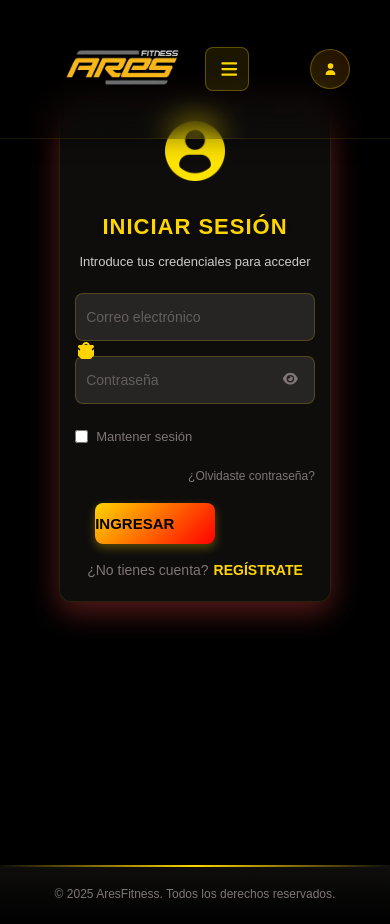
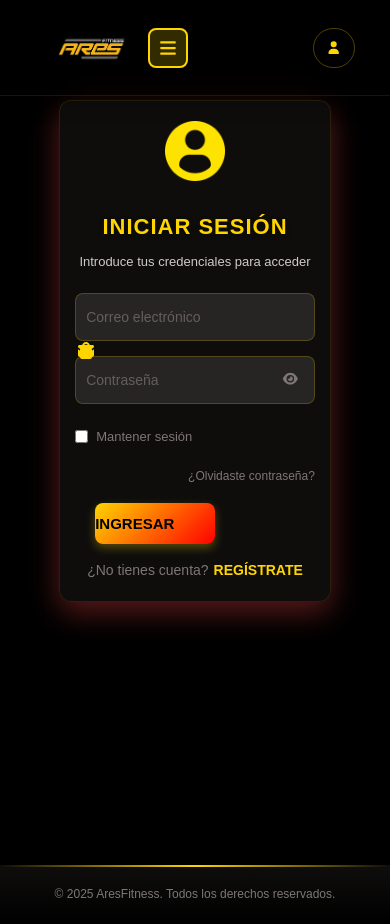
Before and after one commit to Ale-17-pe/Ares-FrontEnd, a React (Vite) app: page /login in a window 390 px wide. Built offline with nearby package versions, Linux system fonts and the light colour scheme; no server answers.

Commit message:
responsive

```diff
--- a/src/components/Header.css
+++ b/src/components/Header.css
@@ -1,11 +1,10 @@
-    /* src/components/Header.css */
-
 /* ANIMACIONES */
 @keyframes fadeIn {
     from {
         opacity: 0;
         transform: translateY(20px);
     }
+
     to {
         opacity: 1;
         transform: translateY(0);
@@ -17,6 +16,7 @@
         transform: translateX(-50px);
         opacity: 0;
     }
+
     to {
         transform: translateX(0);
         opacity: 1;
@@ -27,9 +27,11 @@
     0% {
         box-shadow: 0 0 10px rgba(255, 215, 0, 0.3);
     }
+
     50% {
         box-shadow: 0 0 20px rgba(255, 215, 0, 0.6);
     }
+
     100% {
         box-shadow: 0 0 10px rgba(255, 215, 0, 0.3);
     }
@@ -40,6 +42,7 @@
         opacity: 0;
         transform: translateY(30px);
     }
+
     to {
         opacity: 1;
         transform: translateY(0);
@@ -51,6 +54,7 @@
         opacity: 0;
         transform: translateX(-50px);
     }
+
     to {
         opacity: 1;
         transform: translateX(0);
@@ -62,6 +66,7 @@
         opacity: 0;
         transform: translateX(50px);
     }
+
     to {
         opacity: 1;
         transform: translateX(0);
@@ -70,29 +75,46 @@
 
 /* HEADER PRINCIPAL */
 .main-header {
-        background: linear-gradient(135deg, rgba(0, 0, 0, 0.275) 0%, rgba(20, 20, 20, 0) 100%) !important;
-        padding: 15px 40px;
-        position: fixed;
-        top: 0;
-        left: 0;
-        right: 0;
-        z-index: 1000;
-        box-shadow: 0 4px 20px rgba(0, 0, 0, 0.3);
-        backdrop-filter: blur(15px);
-        border-bottom: 1px solid rgba(255, 215, 0, 0.1);
-        opacity: 0;
-        animation: slideUp 0.8s ease-out 0.2s forwards;
+    all: unset;
+    display: block !important;
+    position: fixed !important;
+    top: 0 !important;
+    left: 0 !important;
+    right: 0 !important;
+    width: 100% !important;
+    height: auto !important;
+    min-height: 70px !important;
+    background: linear-gradient(135deg, rgba(0, 0, 0, 0) 0%, rgba(20, 20, 20, 0) 100%) !important;
+    padding: 15px 20px !important;
+    z-index: 10000 !important;
+    box-shadow: 0 4px 20px rgba(0, 0, 0, 0.3) !important;
+    backdrop-filter: blur(15px) !important;
+    border-bottom: 1px solid rgba(255, 215, 0, 0.1) !important;
+    box-sizing: border-box !important;
 }
 
 .header-container {
-        display: flex;
-        justify-content: space-between;
-        align-items: center;
-        max-width: 1400px;
-        margin: 0 auto;
+    display: flex !important;
+    justify-content: space-between !important;
+    align-items: center !important;
+    width: 100% !important;
+    max-width: 1400px !important;
+    margin: 0 auto !important;
+    height: auto !important;
+}
+
+.logo-container {
+    display: flex !important;
+    align-items: center !important;
+    z-index: 10001 !important;
 }
 
 /* LOGO */
+.logo-container img {
+    height: 45px !important;
+    transition: all 0.3s ease;
+}
+
 
 .logo-container span {
     color: #ffd500;
@@ -108,6 +130,13 @@
     font-weight: bold;
 }
 
+.logo-container a {
+    display: flex;
+    align-items: center;
+    text-decoration: none;
+    transition: all 0.3s ease;
+}
+
 .logo-container a:hover {
     transform: translateY(-2px);
 }
@@ -118,12 +147,11 @@
 
 /* NAVEGACIÓN PRINCIPAL */
 .main-nav ul {
-        display: flex;
-        list-style: none;
-        margin: 0;
-        padding: 0;
-        align-items: center;
-        gap: 10px;
+    display: flex !important;
+    list-style: none !important;
+    margin: 0 !important;
+    padding: 0 !important;
+    gap: 15px !important;
 }
 
 .main-nav ul li {
@@ -132,26 +160,41 @@
     animation: fadeIn 0.6s ease-out forwards;
 }
 
-    .main-nav ul li:nth-child(1) { animation-delay: 0.3s; }
-    .main-nav ul li:nth-child(2) { animation-delay: 0.4s; }
-    .main-nav ul li:nth-child(3) { animation-delay: 0.5s; }
-    .main-nav ul li:nth-child(4) { animation-delay: 0.6s; }
-    .main-nav ul li:nth-child(5) { animation-delay: 0.7s; }
+.main-nav ul li:nth-child(1) {
+    animation-delay: 0.3s;
+}
+
+.main-nav ul li:nth-child(2) {
+    animation-delay: 0.4s;
+}
+
+.main-nav ul li:nth-child(3) {
+    animation-delay: 0.5s;
+}
+
+.main-nav ul li:nth-child(4) {
+    animation-delay: 0.6s;
+}
+
+.main-nav ul li:nth-child(5) {
+    animation-delay: 0.7s;
+}
 
 .main-nav ul li a {
-        text-decoration: none;
+    text-decoration: none !important;
     color: #ffd500 !important;
     font-weight: 600;
     font-size: 15px;
-        padding: 12px 20px;
+    padding: 10px 15px !important;
     position: relative;
-        transition: all 0.3s ease;
+    transition: all 0.3s ease !important;
+    ;
     letter-spacing: 0.5px;
     display: flex;
     align-items: center;
     gap: 8px;
-        border-radius: 8px;
-        background: rgba(255, 215, 0, 0.05);
+    border-radius: 5px !important;
+    background: rgba(255, 217, 0, 0);
     border: 1px solid transparent;
 }
 
@@ -187,9 +230,9 @@
 
 /* ACCIONES DE USUARIO */
 .header-actions {
-        display: flex;
-        align-items: center;
-        gap: 15px;
+    display: flex !important;
+    align-items: center !important;
+    z-index: 10001 !important;
 }
 
 .user-menu {
@@ -199,13 +242,13 @@
 .user-btn {
     background: linear-gradient(45deg, rgba(255, 215, 0, 0.15), rgba(255, 107, 0, 0.15));
     color: #ffd500 !important;
-        border: 1px solid rgba(255, 215, 0, 0.3);
-        padding: 12px 24px;
-        border-radius: 25px;
-        cursor: pointer;
-        display: flex;
-        align-items: center;
-        gap: 10px;
+    border: 1px solid rgba(255, 215, 0, 0.3) !important;
+    padding: 10px 20px !important;
+    border-radius: 20px !important;
+    cursor: pointer !important;
+    display: flex !important;
+    align-items: center !important;
+    gap: 8px !important;
     font-weight: 600;
     transition: all 0.3s ease;
     font-size: 14px;
@@ -251,6 +294,10 @@
     transition: transform 0.3s ease;
 }
 
+.dropdown-arrow.rotate {
+    transform: rotate(180deg);
+}
+
 .user-btn:hover .dropdown-arrow {
     transform: translateY(2px);
 }
@@ -260,9 +307,9 @@
     position: absolute;
     top: calc(100% + 10px);
     right: 0;
-        background: rgba(10, 10, 10, 0.95);
+    background: rgba(10, 10, 10, 0);
     border-radius: 12px;
-        box-shadow: 0 10px 40px rgba(0, 0, 0, 0.6);
+    box-shadow: 0 10px 40px rgba(0, 0, 0, 0);
     width: 240px;
     padding: 15px 0;
     display: none;
@@ -337,19 +384,18 @@
 
 /* BOTÓN MENÚ MÓVIL */
 .mobile-menu-btn {
-        display: none;
-        background: rgba(255, 215, 0, 0.1);
-        border: 1px solid rgba(255, 215, 0, 0.3);
-        color: #ffd500;
-        font-size: 20px;
-        cursor: pointer;
-        padding: 12px;
-        border-radius: 8px;
-        transition: all 0.3s ease;
-        width: 48px;
-        height: 48px;
-        justify-content: center;
-        align-items: center;
+    display: none !important;
+    background: rgba(255, 215, 0, 0.2) !important;
+    border: 2px solid #ffd500 !important;
+    color: #ffd500 !important;
+    font-size: 20px !important;
+    cursor: pointer !important;
+    padding: 10px !important;
+    border-radius: 8px !important;
+    width: 45px !important;
+    height: 45px !important;
+    z-index: 10002 !important;
+    position: relative !important;
 }
 
 .mobile-menu-btn:hover {
@@ -366,17 +412,77 @@
     margin-top: 30px;
     padding-top: 20px;
     border-top: 1px solid rgba(255, 215, 0, 0.1);
+    width: 100%;
 }
 
 .mobile-auth-buttons {
     display: flex;
     flex-direction: column;
     gap: 10px;
+    width: 100%;
+}
+
+.mobile-auth-buttons li {
+    list-style: none;
+    width: 100%;
+    margin: 0;
+    padding: 0;
+}
+
+.mobile-auth-buttons li a {
+    display: flex !important;
+    align-items: center !important;
+    gap: 12px !important;
+    padding: 16px 20px !important;
+    color: #ffd500 !important;
+    text-decoration: none !important;
+    font-weight: 600 !important;
+    font-size: 16px !important;
+    border-radius: 10px !important;
+    border: 1px solid rgba(255, 215, 0, 0.1) !important;
+    background: rgba(255, 215, 0, 0.05) !important;
+    transition: all 0.3s ease !important;
+    width: 100% !important;
+    box-sizing: border-box !important;
+}
+
+.mobile-auth-buttons li a:hover {
+    background: rgba(255, 215, 0, 0.15) !important;
+    border-color: rgba(255, 215, 0, 0.3) !important;
+    transform: translateY(-2px) !important;
+    box-shadow: 0 5px 15px rgba(255, 215, 0, 0.2) !important;
 }
 
 .btn-login-mobile,
-    .btn-register-mobile,
-    .btn-dashboard-mobile,
+.btn-register-mobile {
+    padding: 16px 20px !important;
+    border-radius: 10px !important;
+    text-decoration: none !important;
+    font-weight: 600 !important;
+    text-align: center !important;
+    display: flex !important;
+    align-items: center !important;
+    justify-content: center !important;
+    gap: 10px !important;
+    font-size: 15px !important;
+    transition: all 0.3s ease !important;
+    width: 100% !important;
+    box-sizing: border-box !important;
+    margin-top: 10px !important;
+}
+
+.btn-dashboard-mobile {
+    background: linear-gradient(45deg, #ffd500, #ff6b00) !important;
+    color: #000 !important;
+    border: none !important;
+}
+
+.btn-register-mobile {
+    background: transparent !important;
+    color: #ffd500 !important;
+    border: 2px solid #ffd500 !important;
+}
+
 .btn-logout-mobile {
     padding: 15px 20px;
     border-radius: 10px;
@@ -392,9 +498,9 @@
 }
 
 .btn-login-mobile {
-        background: linear-gradient(45deg, #ffd500, #ff6b00);
+    background: linear-gradient(45deg, #ffd500, #ff6b00) !important;
     color: #000 !important;
-        border: none;
+    border: none !important;
 }
 
 .btn-register-mobile {
@@ -407,6 +513,12 @@
     background: linear-gradient(45deg, #007bff, #0056b3);
     color: #fff !important;
     border: none;
+}
+
+.btn-login-mobile:hover,
+.btn-register-mobile:hover {
+    transform: translateY(-2px) !important;
+    box-shadow: 0 5px 15px rgba(0, 0, 0, 0.3) !important;
 }
 
 .btn-logout-mobile {
@@ -441,7 +553,24 @@
     border-radius: 8px;
 }
 
-    /* RESPONSIVE DESIGN */
+/* OVERLAY PARA MÓVIL */
+.menu-overlay {
+    position: fixed;
+    top: 0;
+    left: 0;
+    width: 100%;
+    height: 100%;
+    background: rgba(0, 0, 0, 0.7);
+    z-index: 998;
+    display: none;
+}
+
+.menu-overlay.active {
+    display: block;
+    animation: fadeIn 0.3s ease-out;
+}
+
+/* RESPONSIVE DESIGN - CORREGIDO */
 @media (max-width: 1200px) {
     .header-container {
         padding: 0 20px;
@@ -453,29 +582,47 @@
     }
 }
 
+/* TABLET Y MÓVIL GRANDE */
 @media (max-width: 992px) {
     .main-header {
-            padding: 12px 20px;
+        padding: 10px 15px !important;
+        background: rgba(0, 0, 0, 0) !important;
+    }
+
+    .mobile-menu-btn {
+        display: flex !important;
+        align-items: center !important;
+        justify-content: center !important;
     }
 
     .main-nav {
-            position: fixed;
-            top: 0;
-            right: -100%;
-            width: 85%;
-            max-width: 400px;
-            height: 100vh;
-            background: linear-gradient(135deg, rgba(0, 0, 0, 0.98) 0%, rgba(20, 20, 20, 0.99) 100%);
-            padding: 80px 30px 30px;
-            transition: right 0.4s cubic-bezier(0.4, 0, 0.2, 1);
-            z-index: 999;
-            overflow-y: auto;
-            box-shadow: -5px 0 30px rgba(0, 0, 0, 0.5);
-            border-left: 1px solid rgba(255, 215, 0, 0.1);
+        display: none !important;
+    }
+
+    /* NAVEGACIÓN MÓVIL */
+    .main-nav.active {
+        display: block !important;
+        position: fixed !important;
+        top: 0 !important;
+        right: 0 !important;
+        width: 80% !important;
+        height: 100vh !important;
+        background: rgba(0, 0, 0, 0.98) !important;
+        padding: 80px 20px 20px !important;
+        z-index: 9999 !important;
     }
 
     .main-nav.active {
         right: 0;
+    }
+
+    .main-nav.active ul {
+        flex-direction: column !important;
+        gap: 10px !important;
+    }
+
+    .user-btn span {
+        display: none !important;
     }
 
     .main-nav ul {
@@ -494,7 +641,7 @@
         padding: 18px 20px;
         font-size: 16px;
         border-radius: 10px;
-            border: 1px solid rgba(255, 215, 0, 0.1);
+        border: 1px solid rgba(255, 217, 0, 0);
         margin: 5px 0;
         justify-content: flex-start;
     }
@@ -503,60 +650,57 @@
         display: none;
     }
 
+    /* MOSTRAR ACCIONES MÓVILES */
     .mobile-actions {
         display: flex;
     }
 
+    /* OCULTAR HEADER ACTIONS EN MÓVIL (se muestra en el menú) */
     .header-actions {
         display: none;
     }
 
-        .main-nav.active .header-actions {
-            display: flex;
-            flex-direction: column;
-            width: 100%;
-            margin-top: 20px;
-        }
-
+    /* MOSTRAR BOTÓN MENÚ MÓVIL */
     .mobile-menu-btn {
         display: flex;
-            z-index: 1000;
     }
 
     .logo-container span {
         font-size: 20px;
     }
 
-        .user-btn span {
-            display: none;
+    /* CORRECCIÓN CRÍTICA: Asegurar que el user menu sea visible en móvil */
+    .header-actions.mobile-visible {
+        display: flex !important;
+        flex-direction: column;
+        width: 100%;
+        margin-top: 20px;
     }
 
-        .user-btn {
-            padding: 10px 15px;
-        }
-
+    /* Dropdown en móvil - posición corregida */
     .auth-dropdown {
-            position: fixed;
-            top: auto;
-            bottom: 0;
-            left: 0;
-            width: 100%;
-            border-radius: 20px 20px 0 0;
-            transform: translateY(100%);
+        position: fixed !important;
+        top: auto !important;
+        bottom: 0 !important;
+        left: 0 !important;
+        width: 100% !important;
+        border-radius: 20px 20px 0 0 !important;
+        transform: translateY(100%) !important;
     }
 
     .auth-dropdown.show {
-            transform: translateY(0);
+        transform: translateY(0) !important;
     }
 }
 
+/* MÓVIL PEQUEÑO */
 @media (max-width: 576px) {
     .main-header {
         padding: 10px 15px;
     }
 
     .logo-container img {
-            height: 40px;
+        height: 35px !important;
     }
 
     .logo-container span {
@@ -570,15 +714,103 @@
     }
 
     .mobile-menu-btn {
-            width: 44px;
-            height: 44px;
-            font-size: 18px;
+        width: 40px !important;
+        height: 40px !important;
+        font-size: 18px !important;
     }
 
     .user-btn {
         padding: 8px 12px;
         font-size: 12px;
     }
+
+    .user-btn span {
+        display: inline-block !important;
+    }
+}
+
+/* CORRECCIONES ESPECÍFICAS PARA DISPOSITIVOS MÓVILES */
+@media (max-width: 992px) {
+
+    /* Asegurar que el header actions siempre sea visible en móvil */
+    .header-actions {
+        display: flex !important;
+        position: static !important;
+    }
+
+    .user-btn span {
+        display: inline-block !important;
+    }
+
+    /* Dropdown en móvil - posición corregida */
+    .auth-dropdown {
+        position: absolute !important;
+        top: calc(100% + 10px) !important;
+        right: 0 !important;
+        bottom: auto !important;
+        left: auto !important;
+        width: 240px !important;
+        border-radius: 12px !important;
+        transform: translateY(-10px) scale(0.95) !important;
+    }
+
+    .auth-dropdown.show {
+        transform: translateY(0) scale(1) !important;
+    }
+}
+
+/* iPhone 12 Pro específico */
+@media (max-width: 390px) and (max-height: 844px) {
+    .main-nav {
+        padding: 80px 20px 30px !important;
+    }
+
+    .main-nav ul li a {
+        padding: 16px 18px !important;
+        font-size: 15px !important;
+    }
+
+    .user-btn {
+        padding: 10px 16px !important;
+        font-size: 13px !important;
+    }
+
+    .user-btn span {
+        display: inline-block !important;
+    }
+}
+
+/* Mejoras de touch para móvil */
+@media (hover: none) and (pointer: coarse) {
+    .main-nav ul li a:hover {
+        transform: none;
+        background: rgba(255, 217, 0, 0);
+    }
+
+    .user-btn:hover {
+        transform: none;
+    }
+
+    .mobile-menu-btn:hover {
+        transform: none;
+    }
+
+    .btn-login-mobile:hover,
+    .btn-register-mobile:hover,
+    .btn-dashboard-mobile:hover,
+    .btn-logout-mobile:hover {
+        transform: none;
+    }
+}
+
+/* Scroll suave para iOS */
+.main-nav {
+    -webkit-overflow-scrolling: touch;
+}
+
+/* Prevenir scroll cuando el menú está abierto */
+body.menu-open {
+    overflow: hidden;
 }
 
 /* Utilidades para animaciones */
@@ -597,19 +829,234 @@
     animation: slideInRight 1s ease-out forwards;
 }
 
-    /* Efecto de overlay cuando el menú está abierto */
-    .menu-overlay {
-        position: fixed;
+
+.user-btn {
+    background: rgba(255, 217, 0, 0) !important;
+    color: #ffd500 !important;
+    border: 1px solid rgba(255, 215, 0, 0.3) !important;
+    padding: 10px 20px !important;
+    border-radius: 20px !important;
+    cursor: pointer !important;
+    display: flex !important;
+    align-items: center !important;
+    gap: 8px !important;
+}
+
+/* RESPONSIVE - MÓVIL */
+@media (max-width: 992px) {
+    .main-header {
+        padding: 10px 15px !important;
+        background: rgba(0, 0, 0, 0) !important;
+    }
+
+    .mobile-menu-btn {
+        display: flex !important;
+        align-items: center !important;
+        justify-content: center !important;
+    }
+
+    /* Ocultar navegación desktop en móvil */
+    .main-nav {
+        display: none !important;
+    }
+
+    /* Mostrar navegación móvil cuando está activa */
+    .main-nav.active {
+        display: block !important;
+        position: fixed !important;
+        top: 0 !important;
+        right: 0 !important;
+        width: 80% !important;
+        height: 100vh !important;
+        background: rgb(0, 0, 0) !important;
+        padding: 80px 20px 20px !important;
+        z-index: 9999 !important;
+    }
+
+    .main-nav.active ul {
+        flex-direction: column !important;
+        gap: 10px !important;
+    }
+
+    .user-btn span {
+        display: none !important;
+    }
+}
+
+@media (max-width: 576px) {
+    .logo-container img {
+        height: 35px !important;
+    }
+
+    .mobile-menu-btn {
+        width: 40px !important;
+        height: 40px !important;
+        font-size: 18px !important;
+    }
+}
+
+
+/* RESPONSIVE - Mostrar en móvil */
+@media (max-width: 992px) {
+    .mobile-actions {
+        display: flex !important;
+    }
+
+    /* Asegurar que los enlaces tengan buen espaciado */
+    .mobile-auth-buttons li {
+        margin-bottom: 5px !important;
+    }
+
+    .mobile-auth-buttons li:last-child {
+        margin-bottom: 15px !important;
+    }
+}
+
+/* Móvil pequeño */
+@media (max-width: 576px) {
+    .mobile-auth-buttons li a {
+        padding: 14px 18px !important;
+        font-size: 15px !important;
+    }
+
+    .btn-login-mobile,
+    .btn-register-mobile {
+        padding: 14px 18px !important;
+        font-size: 14px !important;
+    }
+}
+
+/* iPhone 12 Pro específico */
+@media (max-width: 390px) and (max-height: 844px) {
+    .mobile-actions {
+        margin-top: 25px !important;
+        padding-top: 15px !important;
+    }
+
+    .mobile-auth-buttons li a {
+        padding: 12px 16px !important;
+        font-size: 14px !important;
+    }
+}
+
+/* Mejoras de touch para móvil */
+@media (hover: none) and (pointer: coarse) {
+
+    .mobile-auth-buttons li a:hover,
+    .btn-login-mobile:hover,
+    .btn-register-mobile:hover {
+        transform: none !important;
+    }
+
+    .mobile-auth-buttons li a:active,
+    .btn-login-mobile:active,
+    .btn-register-mobile:active {
+        background: rgba(255, 215, 0, 0.2) !important;
+    }
+}
+
+/* RESPONSIVE - MÓVIL */
+@media (max-width: 992px) {
+    .main-header {
+        padding: 10px 15px !important;
+        background: rgba(0, 0, 0, 0) !important;
+    }
+
+    .mobile-menu-btn {
+        display: flex !important;
+        align-items: center !important;
+        justify-content: center !important;
+    }
+
+    /* Ocultar navegación desktop en móvil */
+    .main-nav {
+        display: none !important;
+    }
+
+    /* Mostrar navegación móvil cuando está activa */
+    .main-nav.active {
+        display: flex !important;
+        flex-direction: column !important;
+        position: fixed !important;
+        top: 0 !important;
+        right: 0 !important;
+        width: 80% !important;
+        max-width: 400px !important;
+        height: 100vh !important;
+        background: linear-gradient(135deg,
+                rgba(30, 16, 15, 0.95) 0%,
+                rgba(50, 45, 30, 0.9) 50%, rgba(30, 25, 15, 0.95) 100%) !important;
+        backdrop-filter: blur(20px) saturate(180%) !important;
+        padding: 80px 25px 30px !important;
+        transition: right 0.4s cubic-bezier(0.4, 0, 0.2, 1) !important;
+        z-index: 9999 !important;
+        overflow-y: auto !important;
+        box-shadow: -5px 0 50px rgba(255, 215, 0, 0.2) !important;
+        border-left: 1px solid rgba(255, 215, 0, 0.3) !important;
+        position: relative;
+        overflow: hidden;
+    }
+
+    .main-nav.active::before {
+        content: '';
+        position: absolute;
         top: 0;
         left: 0;
-        width: 100%;
-        height: 100%;
-        background: rgba(0, 0, 0, 0.7);
-        z-index: 998;
-        display: none;
+        right: 0;
+        bottom: 0;
+        background:
+            linear-gradient(90deg,
+                transparent,
+                rgba(255, 215, 0, 0.1),
+                transparent);
+        animation: waveMove 8s ease-in-out infinite;
+        z-index: -1;
     }
 
-    .menu-overlay.active {
-        display: block;
-        animation: fadeIn 0.3s ease-out;
+    .main-nav.active ul {
+        flex-direction: column !important;
+        gap: 10px !important;
     }
+
+    .main-nav.active::after {
+        content: '';
+        position: absolute;
+        top: 0;
+        left: 0;
+        right: 0;
+        bottom: 0;
+        background:
+            linear-gradient(180deg,
+                transparent,
+                rgba(255, 107, 0, 0.05),
+                transparent);
+        animation: waveMove 6s ease-in-out infinite reverse;
+        z-index: -1;
+    }
+
+    .user-btn span {
+        display: none !important;
+    }
+}
+
+@keyframes waveMove {
+    0% {
+        transform: translateX(-100%) skewX(-15deg);
+    }
+
+    100% {
+        transform: translateX(100%) skewX(-15deg);
+    }
+}
+
+@media (max-width: 576px) {
+    .logo-container img {
+        height: 35px !important;
+    }
+
+    .mobile-menu-btn {
+        width: 40px !important;
+        height: 40px !important;
+        font-size: 18px !important;
+    }
+}
--- a/src/components/Header.jsx
+++ b/src/components/Header.jsx
@@ -42,7 +42,6 @@ function Header() {
                 <div className="logo-container">
                     <Link to={isAdmin ? "/admin" : "/"} onClick={closeMenu}>
                         <img src={logo} alt="Logo Ares Fitness" />
-
                     </Link>
                 </div>
 
```
Lines whose indentation alone changed are shown as unchanged.
